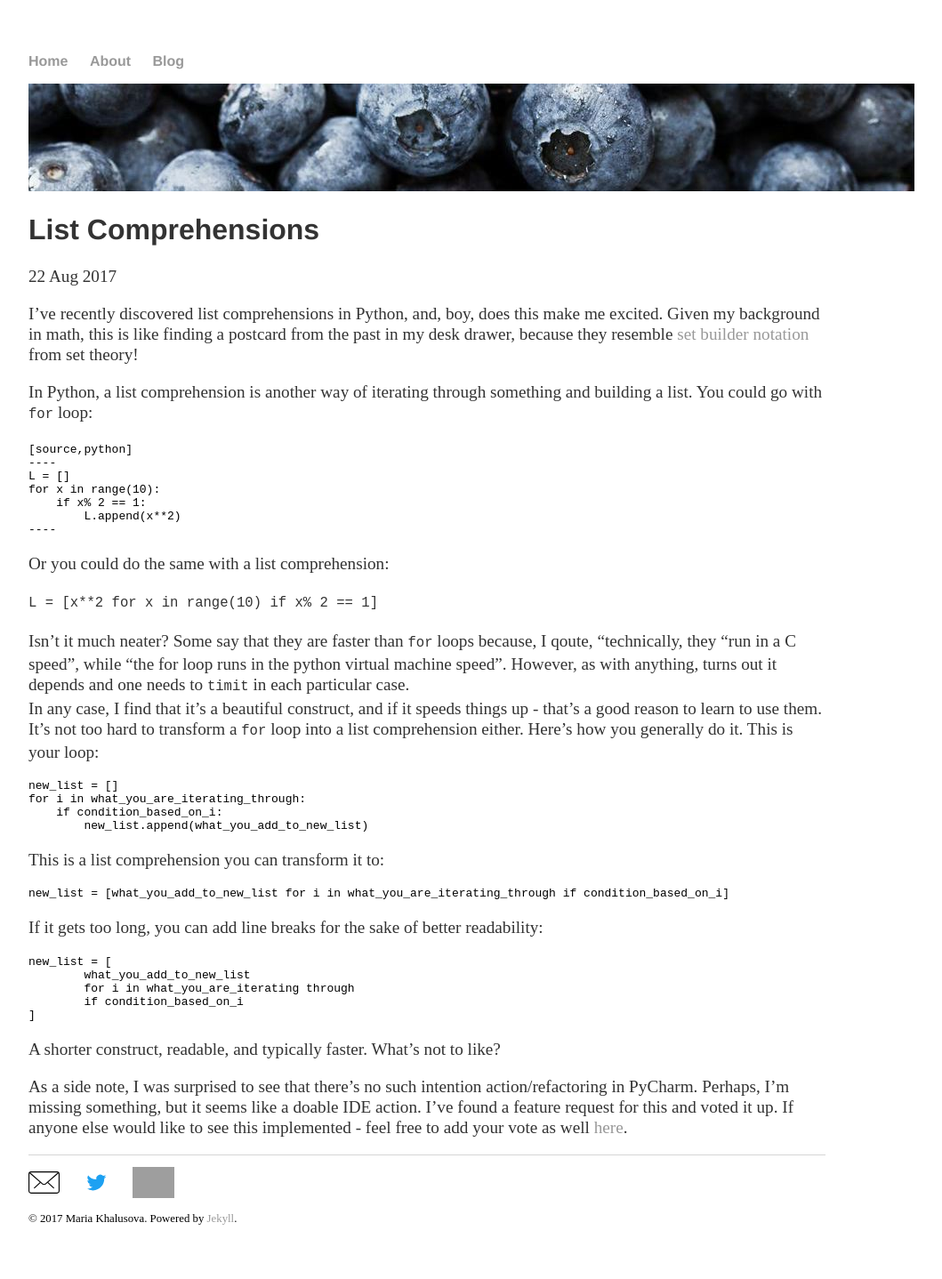
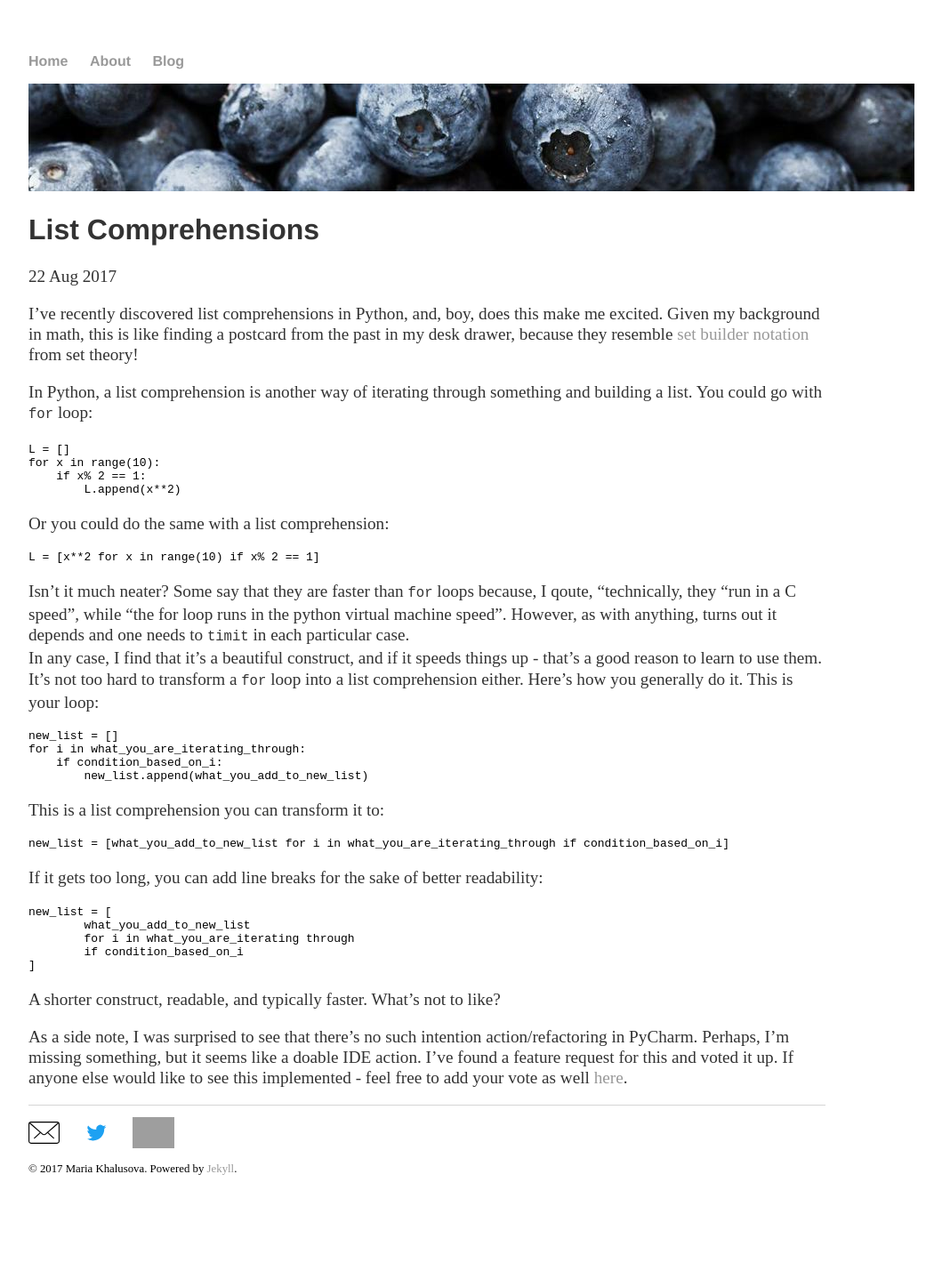
Before and after one commit to MKhalusova/MKhalusova.github.io, a Jekyll site: the page built from _posts/2017-08-22-list-comprehensions.md, in a window 1280 px wide. Shown: the whole page at 89% size, without its empty margins (160-1219 px from the left). Built offline with Jekyll 4.4.1, drawn with Linux system fonts in a browser that asks for light colours; comment, search, counter and statistics services are not loaded; after the commit the page ends 1382 px from its top, so only the background shows below that; grey boxes are pictures that could not be loaded.

Commit message:
polished code examples

````diff
--- a/_posts/2017-08-22-list-comprehensions.md
+++ b/_posts/2017-08-22-list-comprehensions.md
@@ -11,17 +11,16 @@ In Python, a list comprehension is another way of iterating through something an
 You could go with `for` loop:
 
 ```asciidoc
-[source,python]
-----
 L = []
 for x in range(10):
     if x% 2 == 1:
         L.append(x**2)
-----
 ```
 Or you could do the same with a list comprehension:
 
-```L = [x**2 for x in range(10) if x% 2 == 1]```
+```asciidoc
+L = [x**2 for x in range(10) if x% 2 == 1]
+```
 
 Isn't it much neater? Some say that they are faster than `for` loops because, I qoute, "technically,
 they "run in a C speed", while "the for loop runs in the python virtual machine speed".
@@ -31,19 +30,19 @@ It's not too hard to transform a `for` loop into a list comprehension either.
 Here's how you generally do it.
 This is your loop:
 
-```
+```asciidoc
 new_list = []
 for i in what_you_are_iterating_through:
     if condition_based_on_i:
         new_list.append(what_you_add_to_new_list)
 ```
 This is a list comprehension you can transform it to:
-```
+```asciidoc
 new_list = [what_you_add_to_new_list for i in what_you_are_iterating_through if condition_based_on_i]
 ```
 
 If it gets too long, you can add line breaks for the sake of better readability:
-```
+```asciidoc
 new_list = [
 	what_you_add_to_new_list
 	for i in what_you_are_iterating through
````
